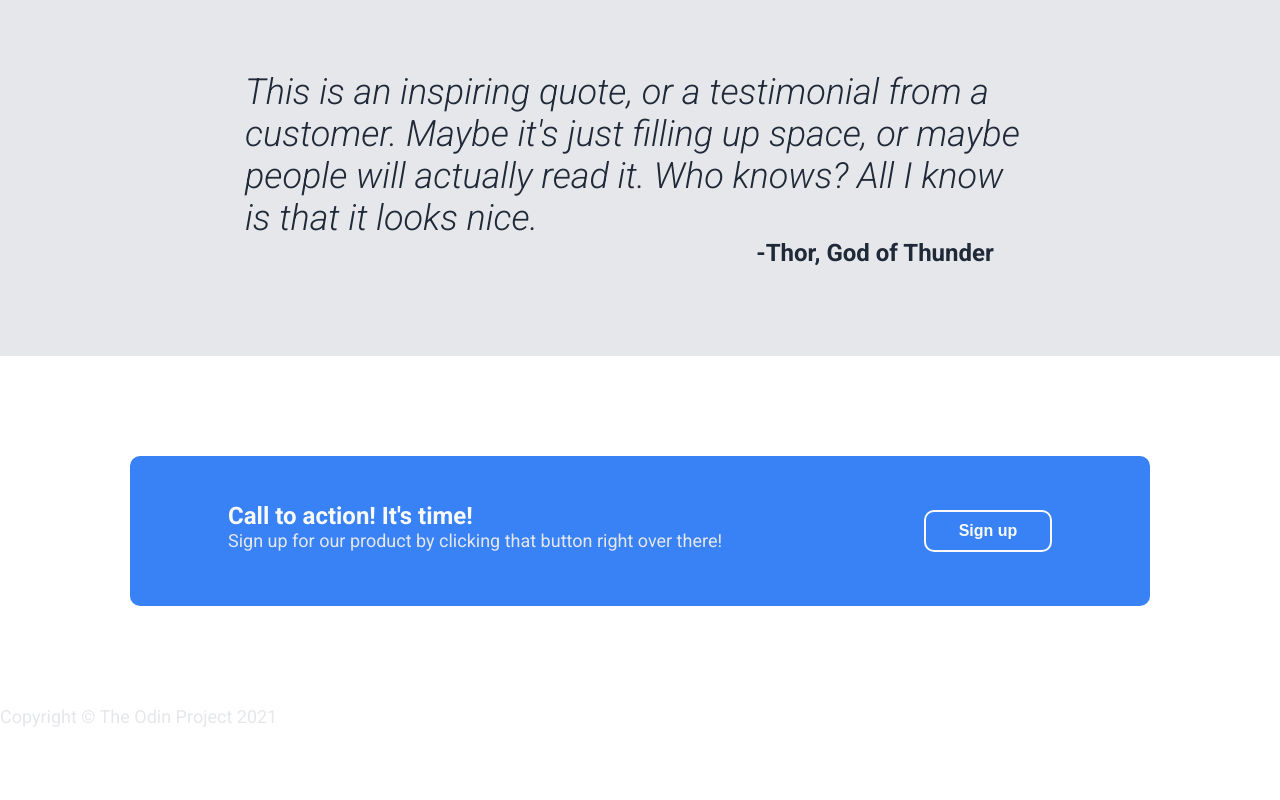
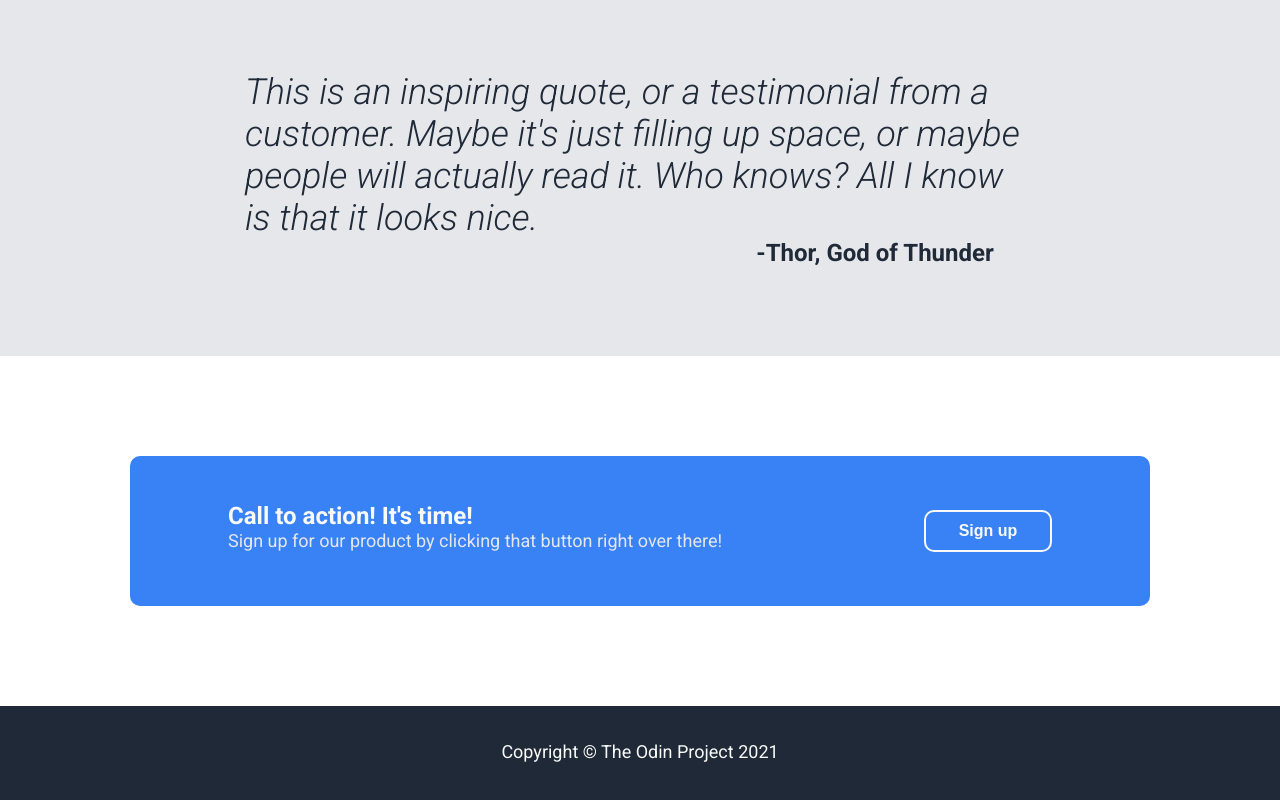
Before and after one commit to WorkingClassy/design_specs, a plain HTML site: page index.html in a window 1280 px wide. Shown: the part 1099-1899 px from the top of the page. Before the commit the page ends 1836 px from the top, so only its background shows below. Drawn offline with Linux system fonts and the light colour scheme.

Commit message:
Complete footer to design doc

```diff
--- a/index.html
+++ b/index.html
@@ -82,7 +82,7 @@
             </div>
         </section>
         <footer class="footer">
-            <p class="paragraph">Copyright &copy; The Odin Project 2021</p>
+            <p class="paragraph paragraph--footer">Copyright &copy; The Odin Project 2021</p>
         </footer>
     </main>
 </body>
--- a/styles.css
+++ b/styles.css
@@ -196,3 +196,15 @@ a {
     height: fit-content;
     align-self: center;
 }
+
+.footer {
+    display: flex;
+    justify-content: center;
+    align-items: center;
+    height: 100px;
+    background-color: var(--dark-blue);
+}
+
+.paragraph--footer {
+    color: var(--high-contrast-white);
+}
```
